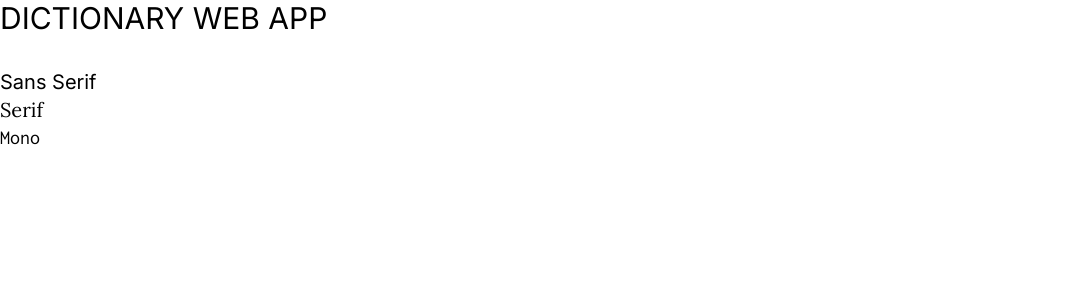
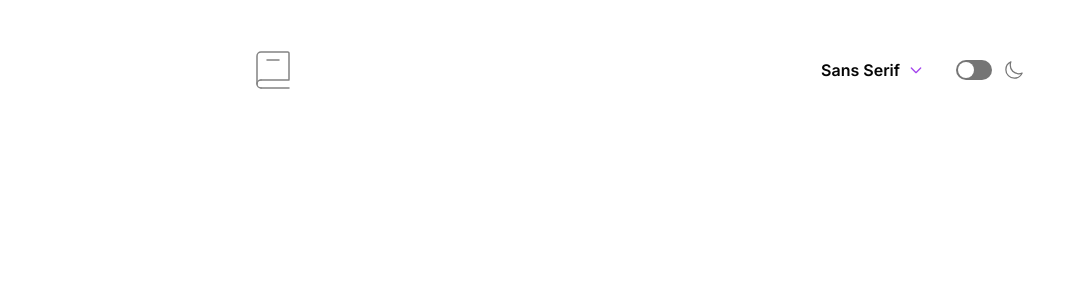
Before and after one commit to ShivangamSoni/dictionary-web-app-react, a React (Vite) app: page / in a window 1280 px wide. Shown: the top 300 px of the page, without its empty margins (0-1086 px from the left). Built offline with nearby package versions, Linux system fonts and the light colour scheme.

Commit message:
Add Site Header

```diff
--- a/package.json
+++ b/package.json
@@ -11,7 +11,8 @@
     },
     "dependencies": {
         "react": "^18.2.0",
-        "react-dom": "^18.2.0"
+        "react-dom": "^18.2.0",
+        "react-icons": "^4.8.0"
     },
     "devDependencies": {
         "@types/react": "^18.0.28",
@@ -34,6 +35,7 @@
         "prettier": "^2.8.8",
         "tailwindcss": "^3.3.2",
         "typescript": "^5.0.2",
-        "vite": "^4.3.2"
+        "vite": "^4.3.2",
+        "vite-aliases": "^0.11.0"
     }
 }
--- a/src/App.tsx
+++ b/src/App.tsx
@@ -1,13 +1,11 @@
+import Header from '@features/Header';
+
 export default function App() {
   return (
-    <div className="min-h-screen font-sansSerif">
-      <h1 className="text-3xl uppercase">Dictionary Web App</h1>
-
-      <ul className="mt-8 text-xl">
-        <li className="font-sansSerif">Sans Serif</li>
-        <li className="font-serif">Serif</li>
-        <li className="font-mono">Mono</li>
-      </ul>
+    <div className="font-sansSerif bg-white dark:bg-grey-600">
+      <div className="max-w-screen-md w-11/12 min-h-screen mx-auto py-12">
+        <Header />
+      </div>
     </div>
   );
 }
--- /dev/null
+++ b/src/features/Header.tsx
@@ -0,0 +1,75 @@
+import { useState, useEffect } from 'react';
+import { IoMoonOutline as ThemeIcon } from 'react-icons/io5';
+
+import Select from '@components/Select';
+
+export default function Header() {
+  const [font, setFont] = useState<'sansSerif' | 'sans' | 'mono'>('sansSerif');
+  const [mode, setMode] = useState<'dark' | 'light'>('light');
+
+  function toggleMode() {
+    setMode((prev) => (prev === 'dark' ? 'light' : 'dark'));
+  }
+
+  useEffect(() => {
+    if (mode === 'dark') {
+      document.body.classList.add('dark');
+    } else {
+      document.body.classList.remove('dark');
+    }
+  }, [mode]);
+
+  return (
+    <header className="flex items-center justify-between">
+      <h1>
+        <img src="/logo.svg" alt="" aria-hidden />
+        <span className="sr-only">Dictionary Web App</span>
+      </h1>
+
+      <div className="flex items-center justify-between gap-4">
+        <Select
+          id="fontSwitcher"
+          value={font}
+          onChange={(value) => setFont(value as typeof font)}
+          options={[
+            {
+              value: 'sansSerif',
+              item: (
+                <span className="font-sansSerif font-semibold">Sans Serif</span>
+              ),
+            },
+            {
+              value: 'serif',
+              item: <span className="font-serif font-semibold">Serif</span>,
+            },
+            {
+              value: 'mono',
+              item: <span className="font-mono font-semibold">Mono</span>,
+            },
+          ]}
+        />
+
+        <label
+          htmlFor="themeSwitcher"
+          className="relative inline-flex items-center cursor-pointer"
+        >
+          <input
+            type="checkbox"
+            id="themeSwitcher"
+            className="sr-only peer"
+            checked={mode === 'dark'}
+            onChange={toggleMode}
+          />
+          <div className="w-9 h-5 bg-grey-200 peer-focus:outline-none rounded-full peer peer-checked:after:translate-x-full after:content-[''] after:absolute after:top-[2px] after:left-[2px] after:bg-white after:rounded-full after:h-4 after:w-4 after:transition-all peer-checked:bg-primary-purple hover:bg-primary-purple" />
+          <span className="ml-3">
+            <ThemeIcon
+              className={`text-xl ${
+                mode === 'light' ? 'stroke-grey-200' : 'stroke-primary-purple'
+              }`}
+            />
+          </span>
+        </label>
+      </div>
+    </header>
+  );
+}
--- a/vite.config.ts
+++ b/vite.config.ts
@@ -1,7 +1,14 @@
-import { defineConfig } from 'vite'
-import react from '@vitejs/plugin-react-swc'
+import { defineConfig } from 'vite';
+import react from '@vitejs/plugin-react-swc';
+import { ViteAliases } from 'vite-aliases';
 
 // https://vitejs.dev/config/
 export default defineConfig({
-  plugins: [react()],
-})
+  plugins: [
+    react(),
+    ViteAliases({
+      dir: 'src',
+      createGlobalAlias: false,
+    }),
+  ],
+});
```
Also changed, not shown: tsconfig.json (+25 -6 lines), .eslintrc.cjs, 1 other file (tests, documents, lock files or other folders).
